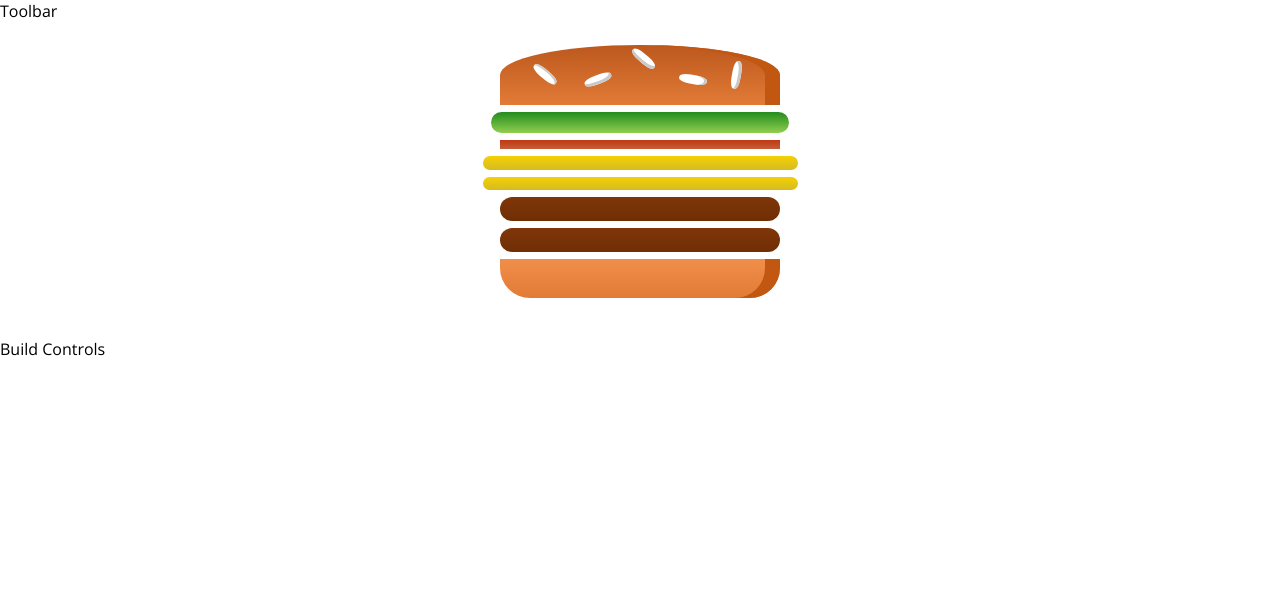
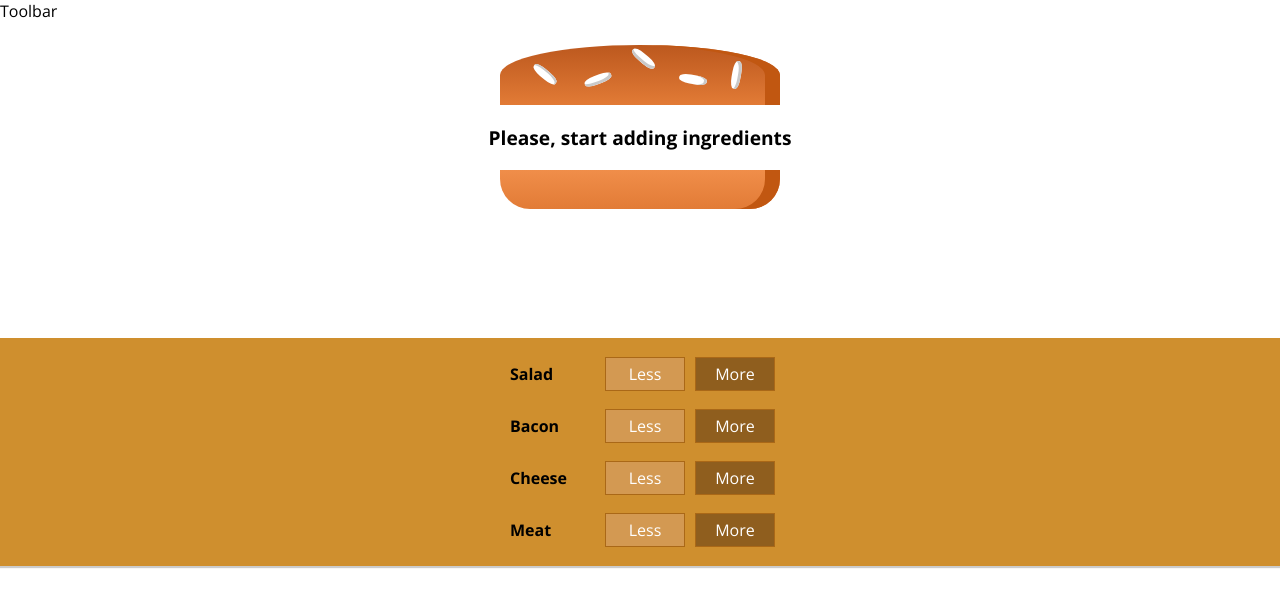
Before and after one commit to denlysenko/react-burger, a React app: page / in a window 1280 px wide. Shown: the top 606 px of the page. Built offline with nearby package versions, Linux system fonts and the light colour scheme.

Commit message:
BuildControls component

```diff
--- /dev/null
+++ b/src/components/Burger/BuildControl/index.js
@@ -0,0 +1,17 @@
+import React from 'react';
+
+import classes from './styles.css';
+
+const buildControl = props => (
+  <div className={classes.BuildControl}>
+    <div className={classes.Label}>{props.label}</div>
+    <button type="button" className={classes.Less}>
+      Less
+    </button>
+    <button type="button" className={classes.More}>
+      More
+    </button>
+  </div>
+);
+
+export default buildControl;
--- /dev/null
+++ b/src/components/Burger/BuildControl/styles.css
@@ -0,0 +1,58 @@
+.BuildControl {
+  display: flex;
+  justify-content: space-between;
+  align-items: center;
+  margin: 5px 0;
+}
+
+.BuildControl button {
+  display: block;
+  font: inherit;
+  padding: 5px;
+  margin: 0 5px;
+  width: 80px;
+  border: 1px solid #aa6817;
+  cursor: pointer;
+  outline: none;
+}
+
+.BuildControl button:disabled {
+  background-color: #ac9980;
+  border: 1px solid #7e7365;
+  color: #ccc;
+  cursor: default;
+}
+
+.BuildControl button:hover:disabled {
+  background-color: #ac9980;
+  color: #ccc;
+  cursor: not-allowed;
+}
+
+.Label {
+  padding: 10px;
+  font-weight: bold;
+  width: 80px;
+}
+
+.BuildControl .Less {
+  background-color: #d39952;
+  color: white;
+}
+
+.BuildControl .More {
+  background-color: #8f5e1e;
+  color: white;
+}
+
+.BuildControl .Less:hover,
+.BuildControl .Less:active {
+  background-color: #daa972;
+  color: white;
+}
+
+.BuildControl .More:hover,
+.BuildControl .More:active {
+  background-color: #99703f;
+  color: white;
+}
--- /dev/null
+++ b/src/components/Burger/BuildControls/index.js
@@ -0,0 +1,19 @@
+import React from 'react';
+
+import BuildControl from '../BuildControl';
+import classes from './styles.css';
+
+const controls = [
+  { label: 'Salad', type: 'salad' },
+  { label: 'Bacon', type: 'bacon' },
+  { label: 'Cheese', type: 'cheese' },
+  { label: 'Meat', type: 'meat' }
+];
+
+const buildControls = props => (
+  <div className={classes.BuildControls}>
+    {controls.map(ctrl => <BuildControl key={ctrl.label} label={ctrl.label} />)}
+  </div>
+);
+
+export default buildControls;
--- /dev/null
+++ b/src/components/Burger/BuildControls/styles.css
@@ -0,0 +1,10 @@
+.BuildControls {
+  width: 100%;
+  background-color: #cf8f2e;
+  display: flex;
+  flex-flow: column;
+  align-items: center;
+  box-shadow: 0 2px 1px #ccc;
+  margin: auto;
+  padding: 10px 0;
+}
--- a/src/components/Burger/index.js
+++ b/src/components/Burger/index.js
@@ -4,11 +4,20 @@
 import classes from './styles.css';
 
 const burger = props => {
-  const transformedIngredients = Object.keys(props.ingredients).map(igKey => {
-    return [...Array(props.ingredients[igKey])].map((_, i) => {
-      return <BurgerIngredient key={igKey + i} type={igKey} />;
-    });
-  });
+  let transformedIngredients = Object.keys(props.ingredients)
+    .map(igKey => {
+      return [...Array(props.ingredients[igKey])].map((_, i) => {
+        return <BurgerIngredient key={igKey + i} type={igKey} />;
+      });
+    })
+    .reduce((arr, el) => {
+      return arr.concat(el);
+    }, []);
+
+  if (transformedIngredients.length === 0) {
+    transformedIngredients = <p>Please, start adding ingredients</p>;
+  }
+
   return (
     <div className={classes.Burger}>
       <BurgerIngredient type="bread-top" />
--- a/src/containers/BurgerBuilder/index.js
+++ b/src/containers/BurgerBuilder/index.js
@@ -1,15 +1,16 @@
 import React, { Component } from 'react';
 
 import Burger from '../../components/Burger';
+import BuildControls from '../../components/Burger/BuildControls';
 import Aux from '../../hoc/Aux';
 
 class BurgerBuilder extends Component {
   state = {
     ingredients: {
-      salad: 1,
-      bacon: 1,
-      cheese: 2,
-      meat: 2
+      salad: 0,
+      bacon: 0,
+      cheese: 0,
+      meat: 0
     }
   };
 
@@ -17,7 +18,7 @@
     return (
       <Aux>
         <Burger ingredients={this.state.ingredients} />
-        <div>Build Controls</div>
+        <BuildControls />
       </Aux>
     );
   }
```
